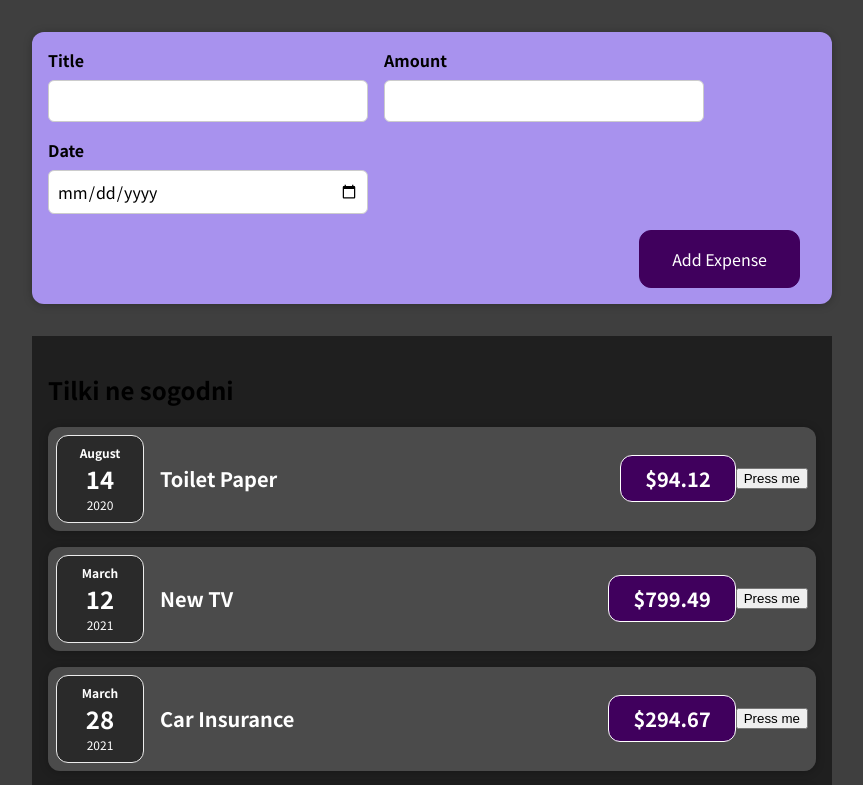
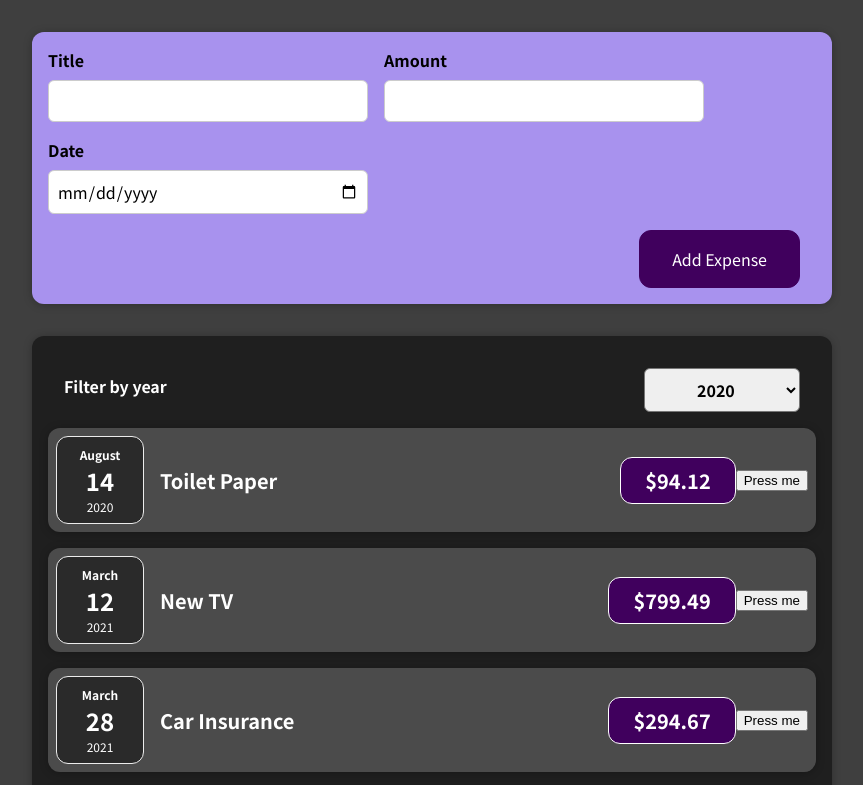
Before and after one commit to UncleLion/React-App, a React (Create React App) app: page / in a window 1280 px wide. Shown: the top 785 px of the page, without its empty margins (208-1071 px from the left). Built offline with nearby package versions, Linux system fonts and the light colour scheme.

Commit message:
added new component used lifting up method

```diff
--- /dev/null
+++ b/src/components/Expense/ExpenseForm/ExpensesFilter.css
@@ -0,0 +1,24 @@
+.expenses-filter {
+    color: white;
+    padding: 0 1rem;
+}
+
+.expenses-filter__control {
+    display: flex;
+    width: 100%;
+    align-items: center;
+    justify-content: space-between;
+    margin: 1rem 0;
+}
+
+.expenses-filter label {
+    font-weight: bold;
+    margin-bottom: 0.5rem;
+}
+
+.expenses-filter select {
+    font: inherit;
+    padding: 0.5rem 3rem;
+    font-weight: bold;
+    border-radius: 6px;
+}
--- /dev/null
+++ b/src/components/Expense/ExpenseForm/ExpensesFilter.js
@@ -0,0 +1,22 @@
+import React from 'react';
+
+import './ExpensesFilter.css';
+
+export default function ExpensesFilter (props)  {
+    const dropdown = (event) => {
+      props.onChangeFilter(event.target.value);
+    }
+  return (
+    <div className='expenses-filter'>
+      <div className='expenses-filter__control'>
+        <label>Filter by year</label>
+        <select value={props.selected} onChange={dropdown}>
+          <option value='2022'>2022</option>
+          <option value='2021'>2021</option>
+          <option value='2020'>2020</option>
+          <option value='2019'>2019</option>
+        </select>
+      </div>
+    </div>
+  );
+};
--- a/src/components/Expense/Expenses.js
+++ b/src/components/Expense/Expenses.js
@@ -1,10 +1,21 @@
+import ExpensesFilter from "./ExpenseForm/ExpensesFilter";
 import ExpenseList from "./ExpenseList"
+import Card from "../UI/Card";
 import './Expenses.css'
+import { useState } from "react";
 
 
-function Expenses(props) {
-  return <div className="expenses">
-      <h2>Tilki ne sogodni</h2>
+export default function Expenses(props) {
+
+  const [changeFilter, setChangeFilter] = useState("2020")
+  const filterChangeHandler = choiceYear => {
+    setChangeFilter(choiceYear)
+  }
+
+  return (
+    <div>
+      <Card className="expenses">
+      <ExpensesFilter  selected={changeFilter} onChangeFilter={filterChangeHandler} />
       <ExpenseList
         title={props.items[0].title}
         amount={props.items[0].amount}
@@ -24,8 +35,8 @@
         title={props.items[3].title}
         amount={props.items[3].amount}
         date={props.items[3].date}
-      />
-    </div>
+        />
+      </Card>
+  </div>
+  )
 }
-
-export default Expenses;
```
